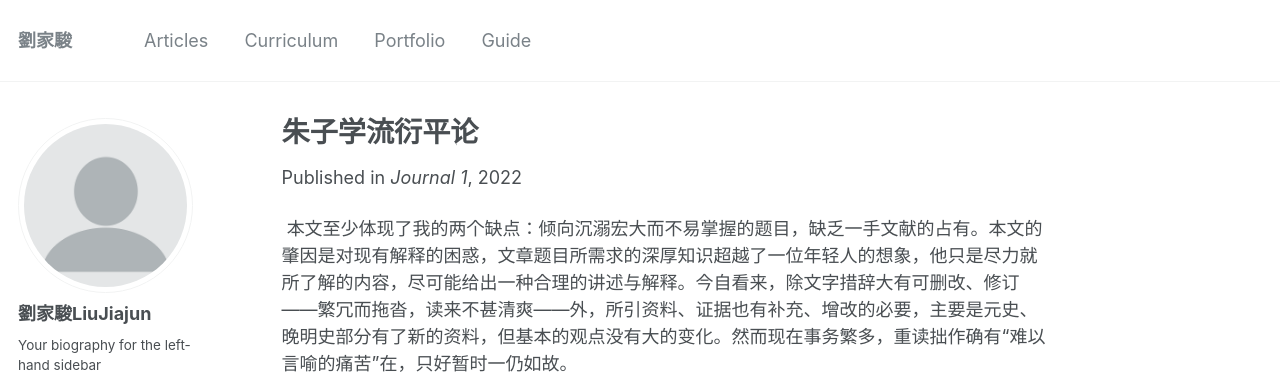
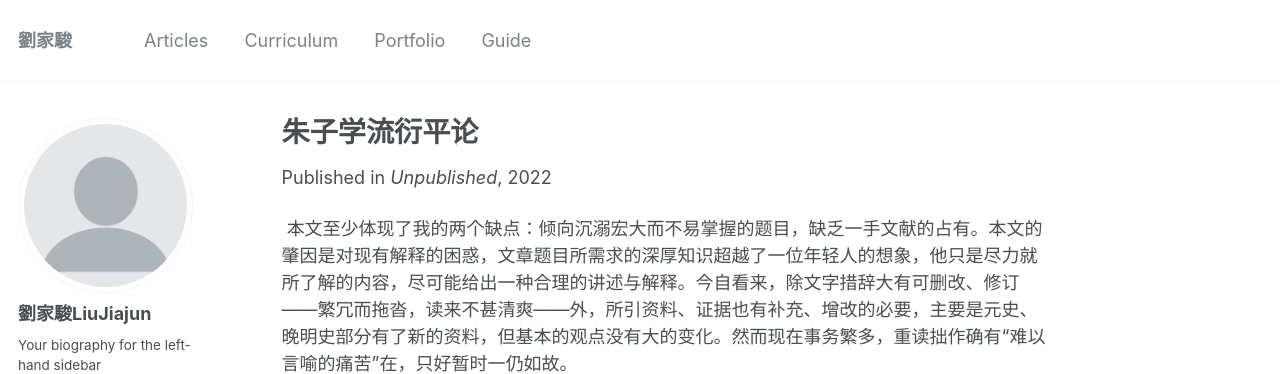
Before and after one commit to Leon-Liu228/Leon-Liu228.github.io, a Jekyll site: the page built from _publications/paper-1.md, in a window 1280 px wide. Shown: the top 374 px of the page. Built offline with Jekyll 4.4.1, drawn with Linux system fonts in a browser that asks for light colours.

Commit message:
Add files via upload

```diff
--- a/_publications/paper-1.md
+++ b/_publications/paper-1.md
@@ -2,9 +2,8 @@
 title: "朱子学流衍平论"
 collection: publications
 permalink: /publication/paper-1
-excerpt: '本文至少体现了我的两个缺点：倾向沉溺宏大而不易掌握的题目，缺乏一手文献的占有。本文的肇因是对现有解释的困惑，文章题目所需求的深厚知识超越了一位年轻人的想象，他只是尽力就所了解的内容，尽可能给出一种合理的讲述与解释。今自看来，除文字措辞大有可删改、修订——繁冗而拖沓，读来不甚清爽——外，所引资料、证据也有补充、增改的必要，主要是元史、晚明史部分有了新的资料，但基本的观点没有大的变化。然而现在事务繁多，重读拙作确有“难以言喻的痛苦”在，只好暂时一仍如故。'
-date: 2022-11-22
-venue: 'Journal 1'
+excerpt: '  本文至少体现了我的两个缺点：倾向沉溺宏大而不易掌握的题目，缺乏一手文献的占有。本文的肇因是对现有解释的困惑，文章题目所需求的深厚知识超越了一位年轻人的想象，他只是尽力就所了解的内容，尽可能给出一种合理的讲述与解释。今自看来，除文字措辞大有可删改、修订——繁冗而拖沓，读来不甚清爽——外，所引资料、证据也有补充、增改的必要，主要是元史、晚明史部分有了新的资料，但基本的观点没有大的变化。然而现在事务繁多，重读拙作确有“难以言喻的痛苦”在，只好暂时一仍如故。'
+venue: 'Unpublished'
 paperurl: 'http://leon-liu228.github.io/files/朱子學流衍平論.pdf'
 
 
```
